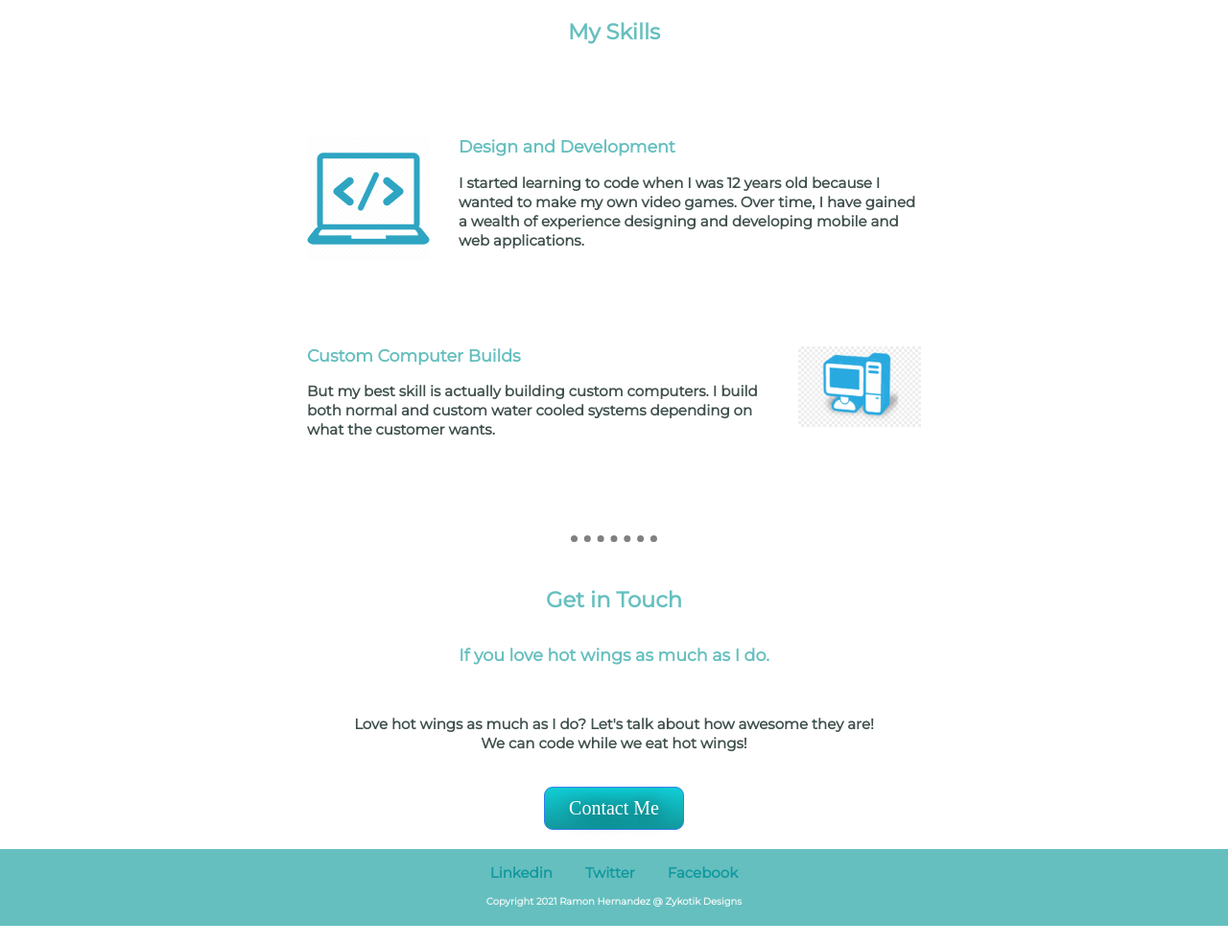
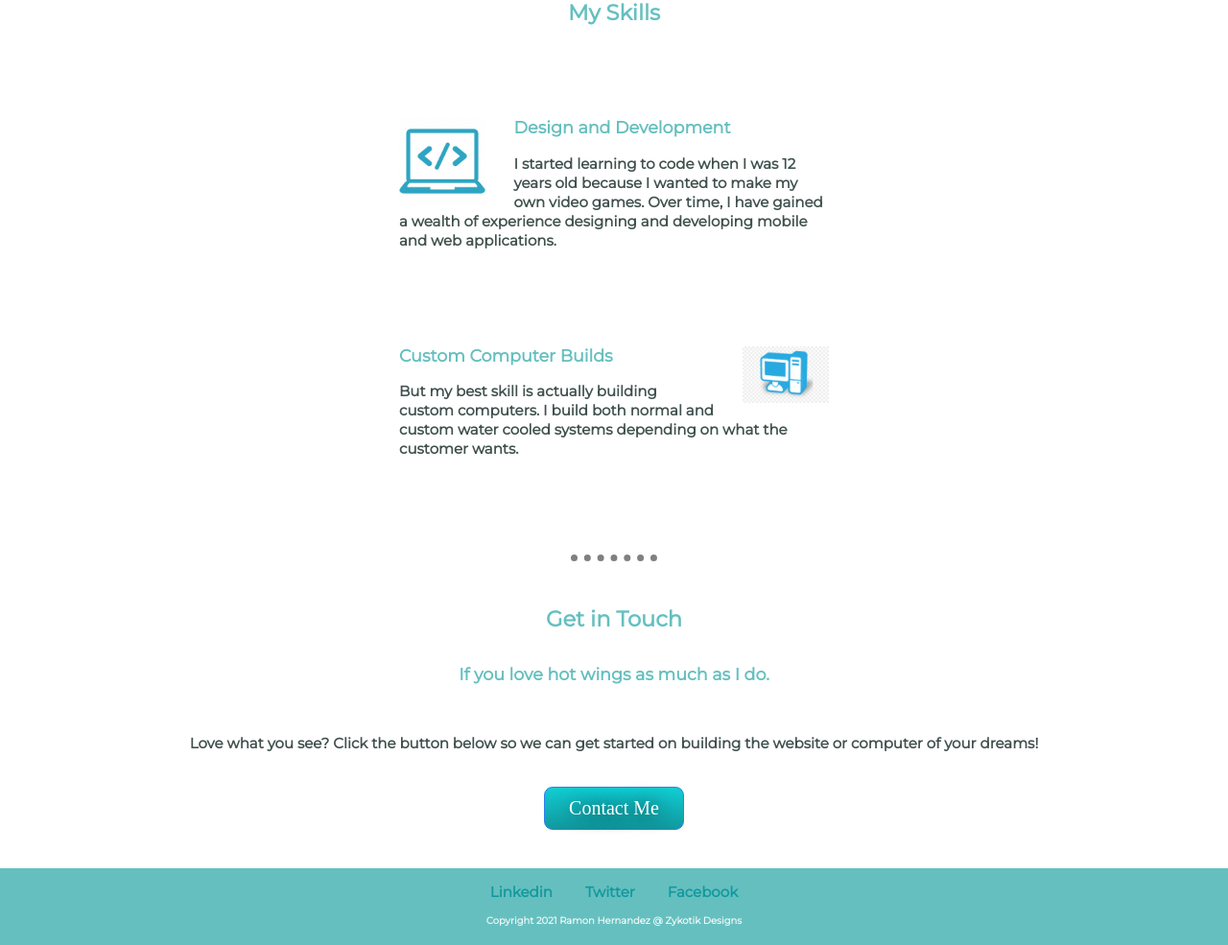
Before and after one commit to ramondh33/cv, a plain HTML site: page index.html in a window 1280 px wide. Shown: the part 1053-2038 px from the top of the page at 96% size. Drawn offline with Linux system fonts and the light colour scheme; a web font is replaced by a local one.

Commit message:
Add files via upload

```diff
--- a/css/style.css
+++ b/css/style.css
@@ -56,8 +56,14 @@ hr {
   margin: 20px auto;
   padding: 25px 0;
   position: relative;
-  max-width: 40%;
+  max-width: 70%;
   text-align: center;
+}
+
+.bottom {
+  text-align: center;
+  margin: 20px auto;
+  max-width: 70%;
 }
 
 h3 {
@@ -154,7 +160,3 @@ p {
   margin: 100px auto 100px auto;
   text-align: left;
 }
-
-div {
-  display: block;
-}
--- a/index.html
+++ b/index.html
@@ -17,7 +17,7 @@
       rel="stylesheet"
     />
     <link rel="stylesheet" href="css/style.css" />
-    <title>Ramon Hernandez</title>
+    <title>Ramon D. Hernandez</title>
   </head>
   <body>
     <div class="top">
@@ -69,9 +69,8 @@
       <h3>If you love hot wings as much as I do.</h3>
       <br />
       <p>
-        Love hot wings as much as I do? Let's talk about how awesome they
-        are!<br />
-        We can code while we eat hot wings!
+        Love what you see? Click the button below so we can get started on
+        building the website or computer of your dreams!
       </p>
       <button class="btn">
         <a href="contact.html" class="blink">Contact Me</a>
```
